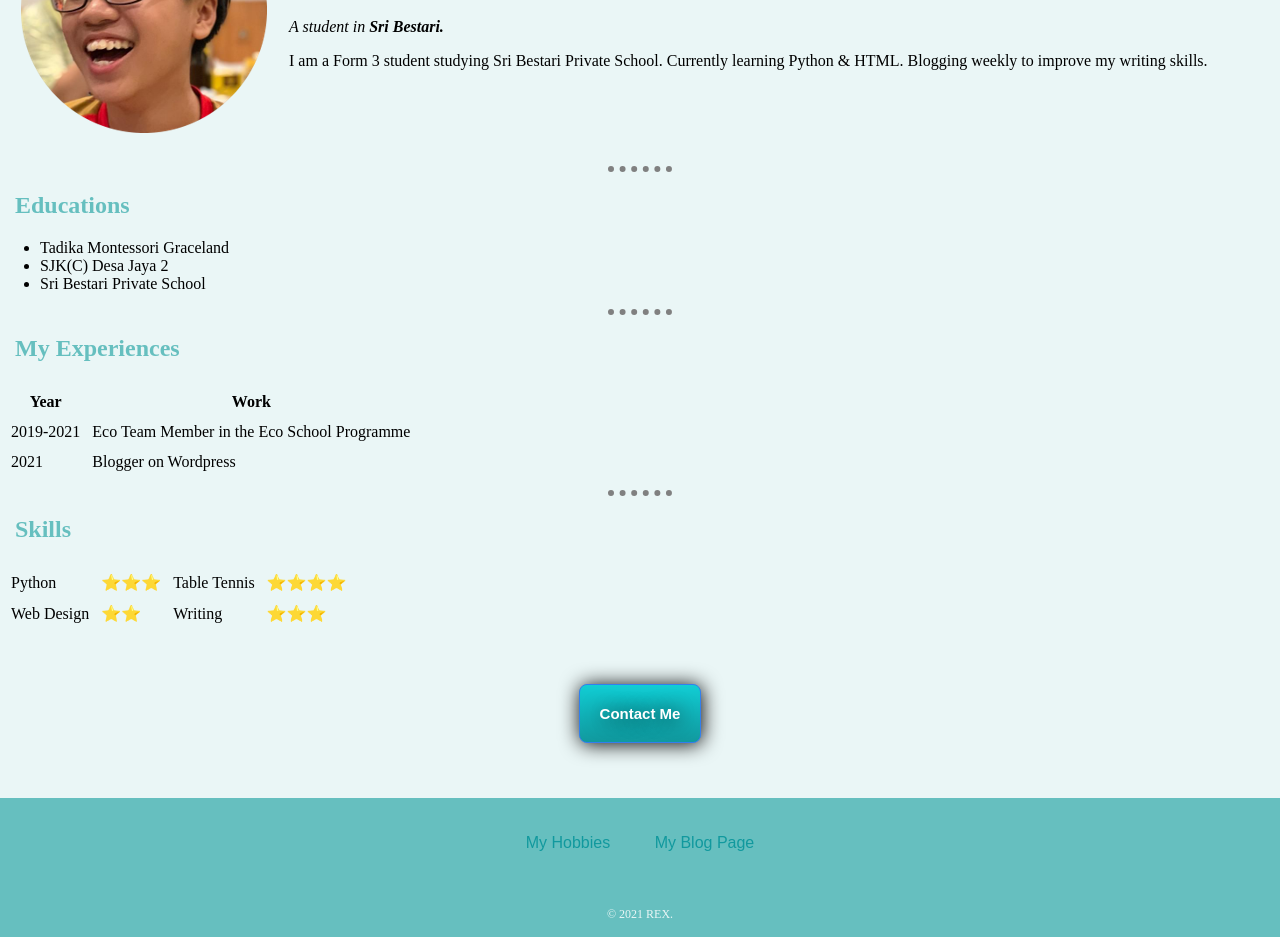
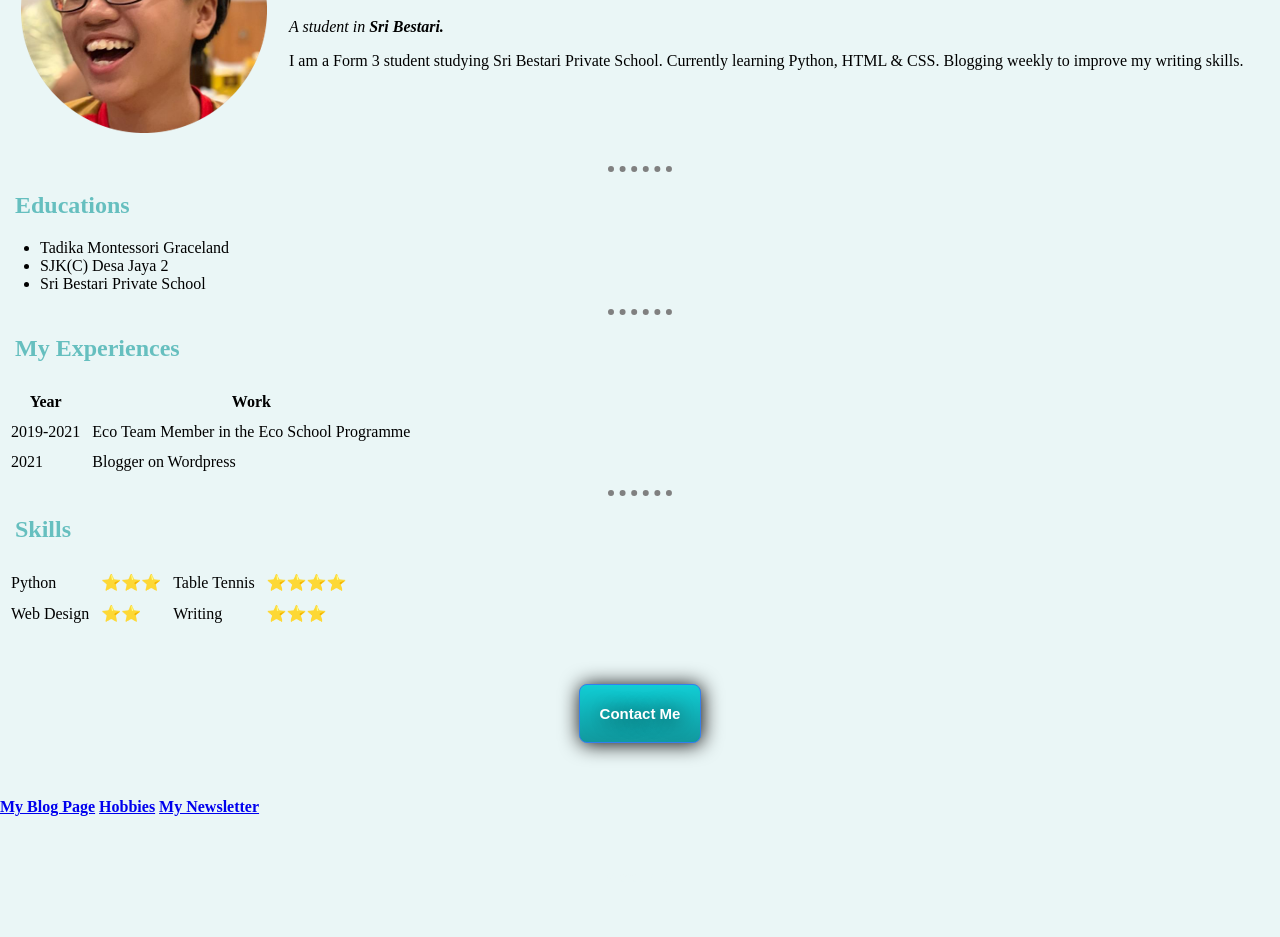
Before and after one commit to Rexchan06/cv, a plain HTML site: page index.html in a window 1280 px wide. Shown: the part 134-1071 px from the top of the page. After the commit the page ends 1030 px from the top, so only its background shows below. Drawn offline with Linux system fonts and the light colour scheme.

Commit message:
Update index.html

```diff
--- a/index.html
+++ b/index.html
@@ -16,8 +16,8 @@
       <td>
         <h1>Rex Chan</h1>
         <p><em>A student in <strong>Sri Bestari.</strong></em></p>
-        <p>I am a Form 3 student studying Sri Bestari Private School.
-          Currently learning Python & HTML. Blogging weekly to improve my writing skills.</p>
+        <p class="text">I am a Form 3 student studying Sri Bestari Private School.
+          Currently learning Python, HTML & CSS. Blogging weekly to improve my writing skills.</p>
       </td>
     </tr>
   </table>
@@ -71,8 +71,10 @@
   <div class="sec-bottom">
     <p class="button"><a class="BUTTON_IZA" href="contactme.html">Contact Me</a></p>
   </div>
-  <div class="bottom">
-    <strong><p class="bottom-body"><a class="link" href="hobbies.html">My Hobbies</a><a class="link" href="blogpage.html"> My Blog Page</a></p></strong>
+  <div class="bottom-container">
+    <strong><a class="footer-link" href="https://rexwrites06.wordpress.com/">My Blog Page</a></strong>
+    <strong><a class="footer-link" href="hobbies.html">Hobbies</a></strong>
+    <strong><a class="footer-link" href="https://rex06.substack.com/">My Newsletter</a></strong>
     <p class="copyright">© 2021 REX.</p>
   </div>
 </body>
```
